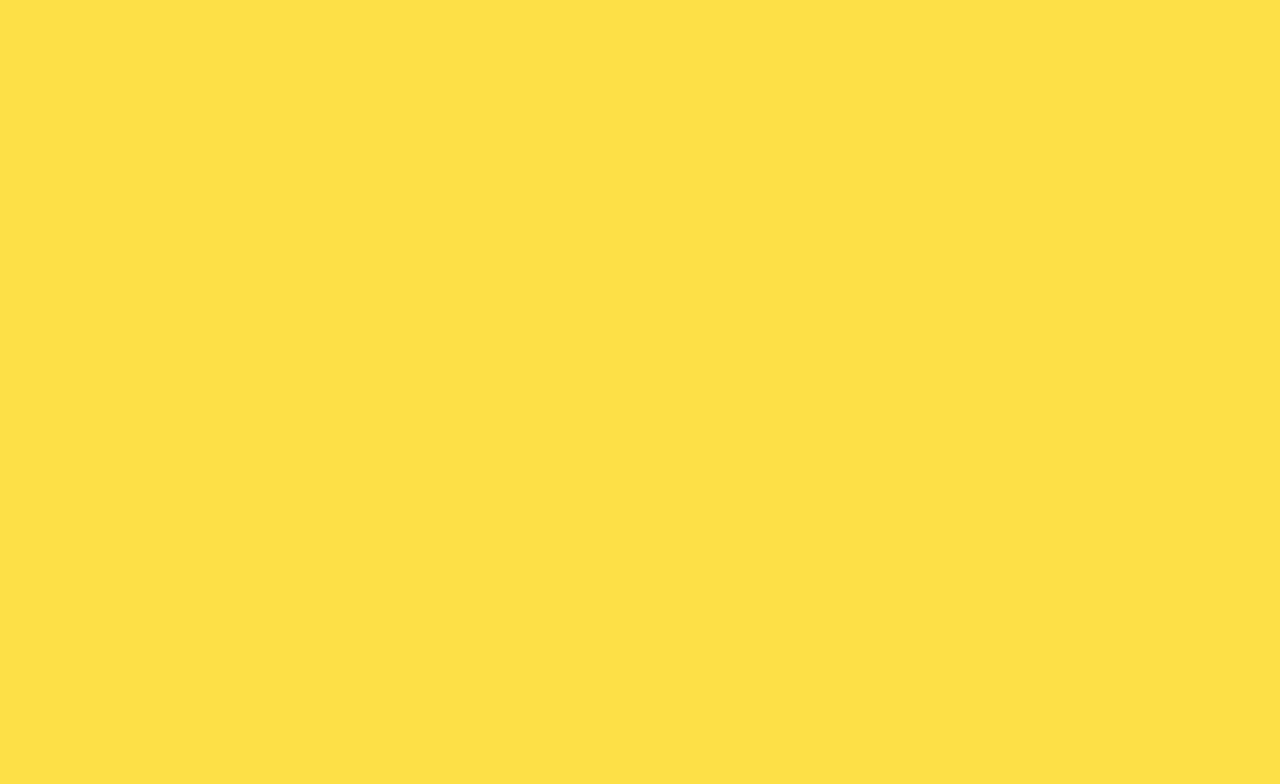
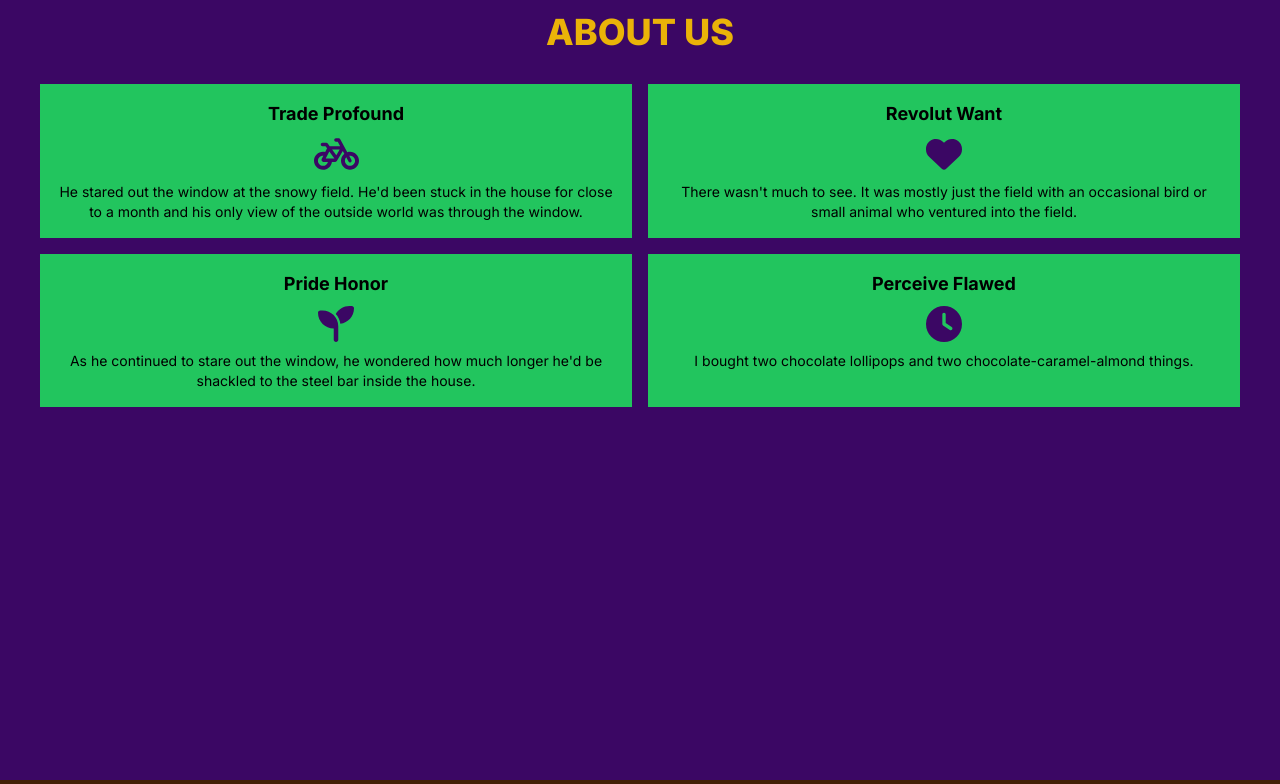
Before and after one commit to shiba517/framermotion, a Next.js app in the folder bike/: page / in a window 1280 px wide. Shown: the part 860-1644 px from the top of the page. Before the commit the page ends 800 px from the top, so only its background shows below. Built offline with nearby package versions, Linux system fonts and the light colour scheme.

Commit message:
about us section updated

```diff
--- a/bike/app/(main)/gallery/page.tsx
+++ b/bike/app/(main)/gallery/page.tsx
@@ -1,14 +1,75 @@
 "use client"
 
-import React from 'react';
 import MFAnimatePresence from '@/components/MotionFramer/MFAnimatePresence';
+import { motion, useAnimation, useInView } from 'framer-motion';
+import { useEffect, useRef } from 'react';
+
+const v1 = {
+  hidden: {opacity: 1, y: 0},
+  visible: {opacity: 0, y: 0,}
+}
+
+const v2 = {
+  initial: {
+    x: '-100vw'
+  },
+  animate: {
+    x: '50vw',
+    transition: {
+      duration: 2
+    }
+  }
+}
+
 
 const page = (props: any) => {
+
   return (
-    <div>
-      <MFAnimatePresence>
+    <div className='min-h min-h-fit bg-blue-600 relative w-full overflow-hidden'>
+      {/* <MFAnimatePresence>
         <p>gallery content</p>
-      </MFAnimatePresence>
+      </MFAnimatePresence> */}
+
+      <motion.div
+      className=' bg-green-500 h-[110vh] mx-auto'
+      variants={v1}
+      initial="hidden"
+      animate="visible"
+      transition={{duration: 0.5}}
+      whileInView={{
+        opacity: 1,
+        transition: {
+            duration: 1.5
+        }
+    }}
+    // viewport={{ once: true }}
+      ></motion.div>
+      <motion.div
+      className=' bg-yellow-400 h-[110vh] mx-auto'
+      variants={v1}
+      initial="hidden"
+      animate="visible"
+      transition={{duration: 0.5}}
+      whileInView={{
+        opacity: 1,
+        transition: {
+            duration: 1.5
+        }
+      }}
+    // viewport={{ once: true }}
+      >
+        <motion.p
+        className='uppercase font-extrabold text-4xl'
+        initial={{x: '-100%'}}
+        whileInView={{
+          x: '0',
+          transition: {
+              duration: 2
+          }
+        }}
+        >viewing</motion.p>
+      </motion.div>
+
     </div>
   );
 }
--- a/bike/app/layout.tsx
+++ b/bike/app/layout.tsx
@@ -19,7 +19,7 @@
 }) {
   return (
     <html lang="en">
-      <body className={`${inter.className} bg-yellow-300 flex flex-col h-screen justify-between`}>
+      <body className={`${inter.className} bg-yellow-300 flex flex-col h-max justify-between`}>
         <header className='p-2 bg-blue-950 text-slate-300'>
           <Navigation></Navigation>
         </header>
--- a/bike/app/page.tsx
+++ b/bike/app/page.tsx
@@ -7,6 +7,14 @@
 import FramerModal from '@/components/MotionFramer/FramerModal';
 import { useState } from 'react';
 import HeroSection3 from '@/components/IndexPage/HeroSection3';
+import AboutSection from '@/components/IndexPage/AboutSection';
+import GallerySection from '@/components/IndexPage/GallerySection';
+
+import { FontAwesomeIcon } from '@fortawesome/react-fontawesome'
+import { faBicycle, faHeart, faClock, faSeedling } from '@fortawesome/free-solid-svg-icons'
+import { library } from '@fortawesome/fontawesome-svg-core'
+
+library.add(faBicycle, faHeart, faClock, faSeedling)
 
 export default function Home() {
   const [showModal, setShowModal] = useState(false)
@@ -21,7 +29,9 @@
     <main className='h-full bg-green-400'>
       <FramerModal showModal={showModal} setShowModal={setShowModal}></FramerModal>
       <HeroSection3></HeroSection3>
-      {/* <HeroSection2 setShowModal={setShowModal}></HeroSection2> */}
+      <AboutSection></AboutSection>
+      <GallerySection></GallerySection>
+      <HeroSection2 setShowModal={setShowModal}></HeroSection2>
     </main>
 
     // <main>
--- /dev/null
+++ b/bike/components/IndexPage/AboutCard.tsx
@@ -0,0 +1,29 @@
+import React from 'react';
+import { FontAwesomeIcon } from '@fortawesome/react-fontawesome'
+import { IconProp } from "@fortawesome/fontawesome-svg-core";
+
+type TAboutCard = {
+    title: String;
+    content?: String;
+    faIcon?: String;
+}
+
+const AboutCard = ({title, content, faIcon}: TAboutCard) => {
+  const faIconToString = String(faIcon)
+
+  return (
+    <div className='p-4 bg-green-500 text-black h-full'>
+      <div className=''>
+        <h3 className='font-bold capitalize text-lg'>{title}</h3>
+        <FontAwesomeIcon
+        icon={faIconToString as IconProp}
+        className=' text-purple-950 text-4xl py-2'/>
+      </div>
+      <div className='line-clamp-6 text-sm'>
+        <p>{content}</p>
+      </div>
+    </div>
+  );
+}
+
+export default AboutCard;
--- /dev/null
+++ b/bike/components/IndexPage/AboutSection.tsx
@@ -0,0 +1,70 @@
+import React from 'react';
+import IndexTitle from '../IndexTitle';
+import AboutCard from './AboutCard';
+import aboutJson from '@/json/about.json'
+import { motion, useAnimation, useInView } from 'framer-motion';
+
+const aboutData = aboutJson
+
+const v1 = {
+  hidden: {opacity: 1, y: 0},
+  visible: {opacity: 0, y: 0,}
+}
+
+const v2 = {
+  // hidden: {opacity: 1, y: 0},
+  initial: {x: '-100vw'}
+}
+
+const AboutSection = () => {
+  return (
+    <motion.div
+    className='bg-purple-950 text-slate-300 text-center px-10 min-h-screen pb-10'
+    variants={v1}
+    initial="hidden"
+    animate="visible"
+    // transition={{duration: 0.5}}
+    whileInView={{
+      opacity: 1,
+      transition: {
+          duration: 1
+      }
+    }}
+    // viewport={{ once: true }}
+    >
+      <IndexTitle title='About us'></IndexTitle>
+
+      <div className='grid grid-cols-2 gap-4 h-fit'>
+        {aboutData.map((data: any, index) => {
+          return (
+            <motion.div
+            variants={v2}
+            initial={{x: '-100vw'}}
+            // initial={{x: -200}}
+            // initial='initial'
+            whileInView={{
+              x: '0',
+              transition: {
+                  duration: 1,
+                  delay: index / 3,
+                  type: 'spring',
+                  stiffness: 50
+              }
+            }}
+            >
+              <AboutCard
+              title={data.title}
+              content={data.content}
+              faIcon={data.faIcon}>
+              </AboutCard>
+            </motion.div>
+
+          )
+        })}
+
+      </div>
+    </motion.div>
+  );
+}
+
+export default AboutSection;
--- /dev/null
+++ b/bike/components/IndexPage/GallerySection.tsx
@@ -0,0 +1,12 @@
+import React from 'react';
+
+const GallerySection = () => {
+  return (
+    <div className='bg-yellow-950 text-slate-300 h-screen text-center'>
+      <h2>Gallery section</h2>
+      <button className='p-4 bg-green-500 px-4 py-2'>more</button>
+    </div>
+  );
+}
+
+export default GallerySection;
--- a/bike/components/IndexPage/HeroSection3.tsx
+++ b/bike/components/IndexPage/HeroSection3.tsx
@@ -11,7 +11,7 @@
 
 const HeroSection3 = () => {
   return (
-    <motion.div className='bg-black text-white h-full flex flex-col items-center justify-center'>
+    <motion.div className='bg-black text-white h-screen flex flex-col items-center justify-center'>
         <motion.h2
         className='uppercase font-extrabold text-5xl text-yellow-500'
         variants={headerVariant}
@@ -27,9 +27,7 @@
         <motion.div
         className='p-2'
         initial={{opacity: 0}}
-        animate={{
-            opacity: 1
-        }}
+        animate={{opacity: 1}}
         transition={{delay: 2}}
         ><MFButton></MFButton></motion.div>
     </motion.div>
--- /dev/null
+++ b/bike/components/IndexTitle.tsx
@@ -0,0 +1,16 @@
+import React from 'react';
+
+type TIndexTitle = {
+    title: String;
+    subTitle?: String
+}
+
+const IndexTitle = ({title, subTitle}: TIndexTitle) => {
+  return (
+    <div className='py-8'>
+      <h2 className='text-4xl font-extrabold uppercase text-yellow-500'>{title}</h2>
+    </div>
+  );
+}
+
+export default IndexTitle;
--- /dev/null
+++ b/bike/json/about.json
@@ -0,0 +1,26 @@
+[
+    {
+        "_id": 1,
+        "title": "trade profound",
+        "content": "He stared out the window at the snowy field. He'd been stuck in the house for close to a month and his only view of the outside world was through the window.",
+        "faIcon": "bicycle"
+    },
+    {
+        "_id": 2,
+        "title": "revolut want",
+        "content": "There wasn't much to see. It was mostly just the field with an occasional bird or small animal who ventured into the field.",
+        "faIcon": "heart"
+    },
+    {
+        "_id": 3,
+        "title": "pride honor",
+        "content": "As he continued to stare out the window, he wondered how much longer he'd be shackled to the steel bar inside the house.",
+        "faIcon": "seedling"
+    },
+    {
+        "_id": 4,
+        "title": "perceive flawed",
+        "content": "I bought two chocolate lollipops and two chocolate-caramel-almond things.",
+        "faIcon": "clock"
+    }
+]
--- a/bike/package.json
+++ b/bike/package.json
@@ -9,6 +9,11 @@
     "lint": "next lint"
   },
   "dependencies": {
+    "@fortawesome/fontawesome-svg-core": "^6.5.1",
+    "@fortawesome/free-brands-svg-icons": "^6.5.1",
+    "@fortawesome/free-regular-svg-icons": "^6.5.1",
+    "@fortawesome/free-solid-svg-icons": "^6.5.1",
+    "@fortawesome/react-fontawesome": "^0.2.0",
     "framer-motion": "^10.17.12",
     "next": "14.0.4",
     "react": "^18",
```
Also changed, not shown: 2 other files (tests, documents, lock files or other folders).
